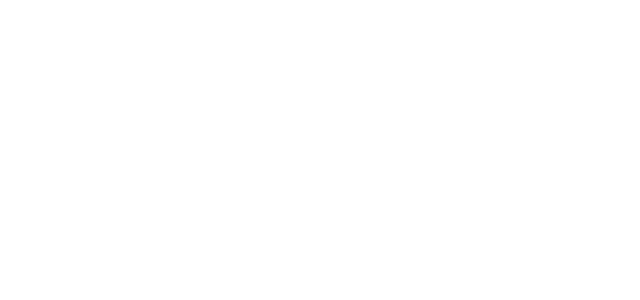
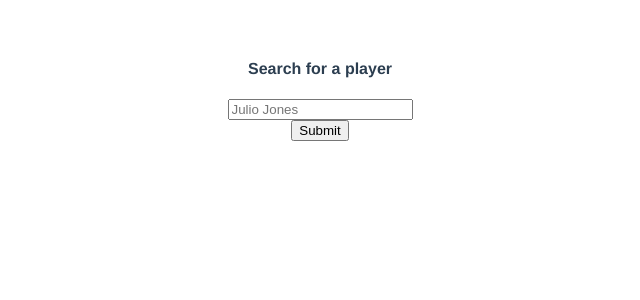
Before and after one commit to jrwiegand/nba-watch, a Vue app: page / in a window 1280 px wide. Shown: the top 300 px of the page, without its empty margins (320-960 px from the left). Built offline with nearby package versions, Linux system fonts and the light colour scheme.

Commit message:
created basic form to search for player

```diff
--- a/package.json
+++ b/package.json
@@ -14,6 +14,7 @@
     "lint": "eslint --ext .js,.vue src test/unit/specs test/e2e/specs"
   },
   "dependencies": {
+    "hack": "^0.8.0",
     "vue": "^2.3.3",
     "vue-router": "^2.3.1"
   },
--- a/src/components/main.vue
+++ b/src/components/main.vue
@@ -1,5 +1,16 @@
 <template>
   <div class="main">
+    <h4>Search for a player</h4>
+    <form>
+      <div>
+        <div>
+          <input type="text" placeholder="Julio Jones" v-model="player">
+        </div>
+      </div>
+      <div>
+        <button id="submit-form">Submit</button>
+      </div>
+    </form>
   </div>
 </template>
 
@@ -8,6 +19,23 @@
   name: 'main',
   data () {
     return {
+      player: ''
+    }
+  },
+  watch () {
+    return {
+      startingZip: function () {
+        if (this.player.length) {
+          this.playerLookup()
+        }
+      }
+    }
+  },
+  methods () {
+    return {
+      playerLookup: function () {
+        // var app = this
+      }
     }
   }
 }
@@ -15,7 +43,8 @@
 
 <!-- Add "scoped" attribute to limit CSS to this component only -->
 <style scoped>
-h1, h2 {
+h1,
+h2 {
   font-weight: normal;
 }
 
```
Also changed, not shown: 1 other file (tests, documents, lock files or other folders).
